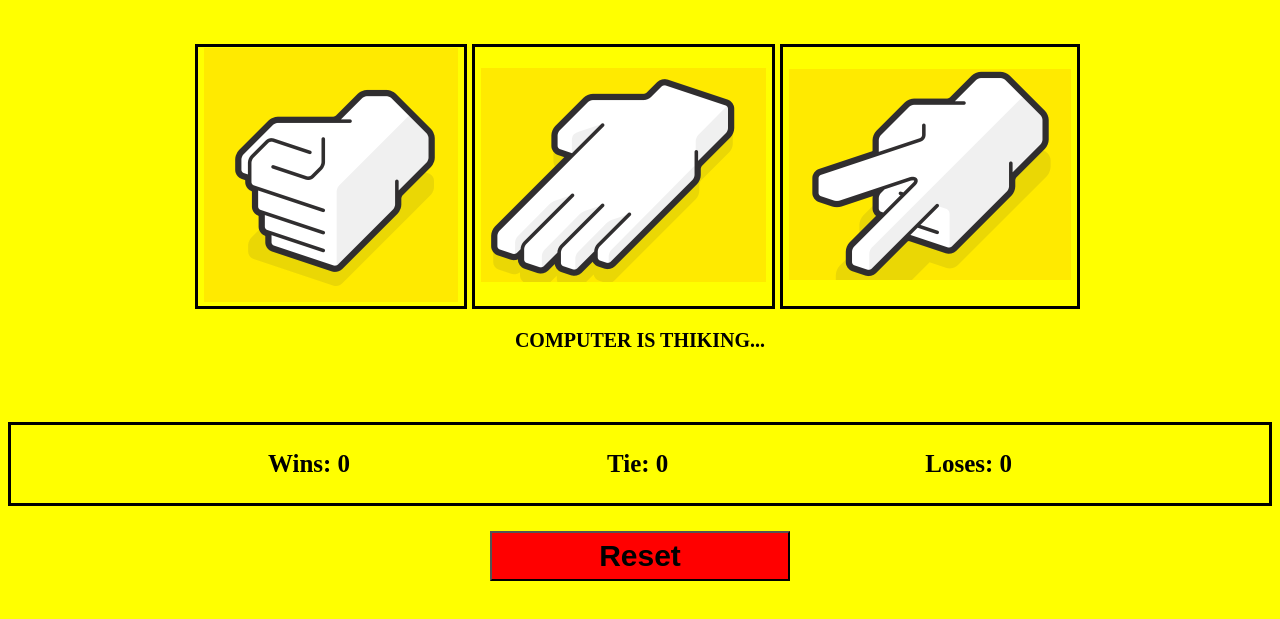
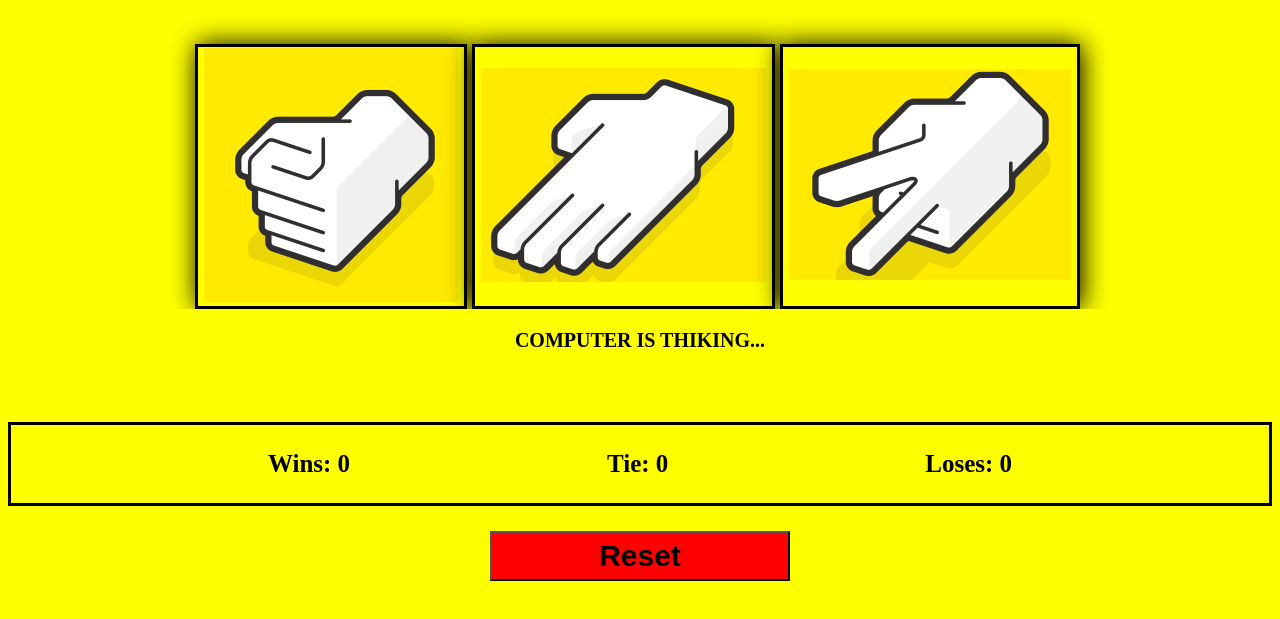
Before and after one commit to howie1329/The-Odin-Project-Rock-Paper-Scissor, a plain HTML site: page index.html in a window 1280 px wide. Shown: the part 69-688 px from the top of the page. Drawn offline with Linux system fonts and the light colour scheme.

Commit message:
Update style.css

```diff
--- a/style.css
+++ b/style.css
@@ -3,7 +3,6 @@
 }
 .body{
     display: flex;
-    justify-content: center;
     flex-direction: column;
 }
 
@@ -23,18 +22,21 @@
     border-width: 3px;
     border-color: black;
     margin-right: 5px;
+    box-shadow: 2px 0px 25px black;
 }
 .gamebuttons .paperbutton{
     border-style: solid;
     border-width: 3px;
     border-color: black;
     margin-right: 5px;
+    box-shadow: 2px 0px 25px black;
 }
 .gamebuttons .scissorbutton{
     border-style: solid;
     border-width: 3px;
     border-color: black;
     margin-right: 5px;
+    box-shadow: 2px 0px 25px black;
 }
 .scoreboard{
     display: flex;
```
